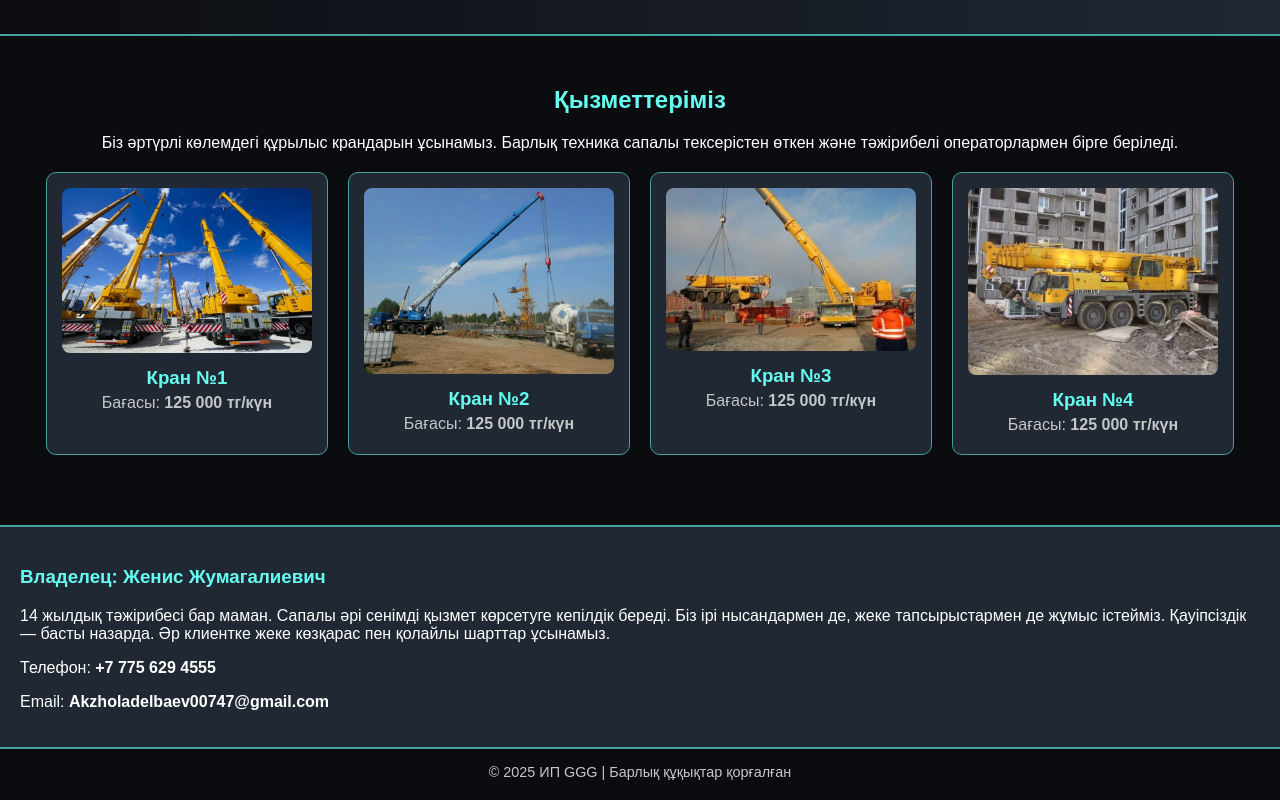
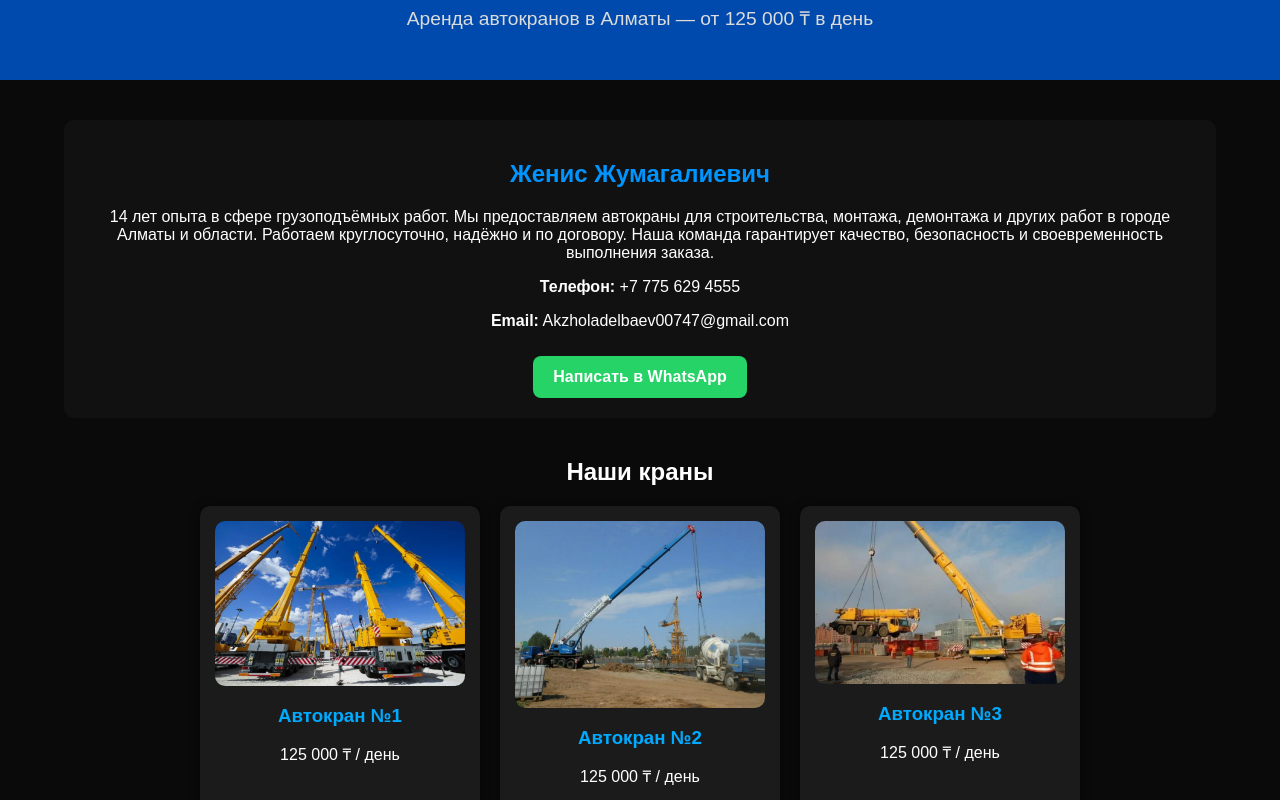
Before and after one commit to Akzhol800/crane-site, a plain HTML site: page index.html in a window 1280 px wide. Shown: the part 82-882 px from the top of the page. Drawn offline with Linux system fonts and the light colour scheme.

Commit message:
Update index.html

```diff
--- a/index.html
+++ b/index.html
@@ -1,130 +1,152 @@
 <!DOCTYPE html>
-<html lang="kk">
+<html lang="ru">
 <head>
   <meta charset="UTF-8">
   <meta name="viewport" content="width=device-width, initial-scale=1.0">
-  <title>ИП GGG — Құрылыс крандары</title>
+  <title>ИП GGG — Аренда автокранов в Алматы</title>
   <style>
     body {
+      font-family: Arial, sans-serif;
+      background-color: #0a0a0a;
+      color: #fff;
       margin: 0;
-      font-family: Arial, sans-serif;
-      background-color: #0b0c10;
-      color: #fff;
+      padding: 0;
     }
+
     header {
-      background: linear-gradient(90deg, #0b0c10, #1f2833);
-      padding: 20px;
+      background-color: #004aad;
       text-align: center;
-      border-bottom: 2px solid #45a29e;
+      padding: 30px 10px;
     }
+
     header h1 {
+      font-size: 2em;
       margin: 0;
-      color: #66fcf1;
-      font-size: 2em;
     }
+
     header p {
-      color: #c5c6c7;
-      margin-top: 5px;
+      font-size: 1.2em;
+      color: #dcdcdc;
     }
-    .section {
-      padding: 30px;
+
+    .container {
+      width: 90%;
+      margin: 30px auto;
       text-align: center;
     }
-    .section h2 {
-      color: #66fcf1;
+
+    .owner {
+      margin: 40px 0;
+      background: #111;
+      padding: 20px;
+      border-radius: 10px;
     }
+
+    .owner h2 {
+      color: #0094ff;
+    }
+
     .cards {
       display: flex;
       flex-wrap: wrap;
       justify-content: center;
       gap: 20px;
-      margin-top: 20px;
     }
+
     .card {
-      background-color: #1f2833;
-      border: 1px solid #45a29e;
+      background: #1b1b1b;
+      padding: 15px;
       border-radius: 10px;
       width: 250px;
-      padding: 15px;
-      transition: transform 0.3s ease;
+      box-shadow: 0 0 10px rgba(0,0,0,0.5);
     }
-    .card:hover {
-      transform: scale(1.05);
-    }
+
     .card img {
       width: 100%;
+      border-radius: 10px;
+      margin-bottom: 10px;
+    }
+
+    .card h3 {
+      margin: 5px 0;
+      color: #00aaff;
+    }
+
+    .contact {
+      background: #111;
+      padding: 20px;
+      border-radius: 10px;
+      margin-top: 30px;
+    }
+
+    a.whatsapp {
+      display: inline-block;
+      background: #25D366;
+      color: white;
+      padding: 12px 20px;
       border-radius: 8px;
+      text-decoration: none;
+      font-weight: bold;
+      margin-top: 10px;
     }
-    .card h3 {
-      color: #66fcf1;
-      margin: 10px 0 5px;
-    }
-    .card p {
-      color: #c5c6c7;
-      margin: 5px 0;
-    }
-    .owner {
-      margin-top: 40px;
-      padding: 20px;
-      background: #1f2833;
-      border-top: 2px solid #45a29e;
-    }
-    .owner h3 {
-      color: #66fcf1;
-    }
+
     footer {
       text-align: center;
-      padding: 15px;
-      background: #0b0c10;
-      border-top: 2px solid #45a29e;
-      color: #c5c6c7;
-      font-size: 0.9em;
+      padding: 20px;
+      background: #004aad;
+      color: #fff;
+      margin-top: 30px;
     }
   </style>
 </head>
 <body>
   <header>
     <h1>ИП GGG</h1>
-    <p>Құрылыс крандарын жалға беру — 24/7</p>
+    <p>Аренда автокранов в Алматы — от 125 000 ₸ в день</p>
   </header>
 
-  <section class="section">
-    <h2>Қызметтеріміз</h2>
-    <p>Біз әртүрлі көлемдегі құрылыс крандарын ұсынамыз. Барлық техника сапалы тексерістен өткен және тәжірибелі операторлармен бірге беріледі.</p>
+  <div class="container">
+    <div class="owner">
+      <h2>Женис Жумагалиевич</h2>
+      <p>14 лет опыта в сфере грузоподъёмных работ. Мы предоставляем автокраны для строительства, монтажа, демонтажа и других работ в городе Алматы и области. Работаем круглосуточно, надёжно и по договору.
+      Наша команда гарантирует качество, безопасность и своевременность выполнения заказа.</p>
+      <p><strong>Телефон:</strong> +7 775 629 4555</p>
+      <p><strong>Email:</strong> Akzholadelbaev00747@gmail.com</p>
+      <a href="https://wa.me/77756294555" class="whatsapp" target="_blank">Написать в WhatsApp</a>
+    </div>
 
+    <h2>Наши краны</h2>
     <div class="cards">
       <div class="card">
-        <img src="crane1.jpg" alt="Кран 1">
-        <h3>Кран №1</h3>
-        <p>Бағасы: <strong>125 000 тг/күн</strong></p>
+        <img src="crane1.jpg" alt="Автокран 1">
+        <h3>Автокран №1</h3>
+        <p>125 000 ₸ / день</p>
       </div>
       <div class="card">
-        <img src="crane2.jpg" alt="Кран 2">
-        <h3>Кран №2</h3>
-        <p>Бағасы: <strong>125 000 тг/күн</strong></p>
+        <img src="crane2.jpg" alt="Автокран 2">
+        <h3>Автокран №2</h3>
+        <p>125 000 ₸ / день</p>
       </div>
       <div class="card">
-        <img src="crane3.jpg" alt="Кран 3">
-        <h3>Кран №3</h3>
-        <p>Бағасы: <strong>125 000 тг/күн</strong></p>
+        <img src="crane3.jpg" alt="Автокран 3">
+        <h3>Автокран №3</h3>
+        <p>125 000 ₸ / день</p>
       </div>
       <div class="card">
-        <img src="crane4.jpg" alt="Кран 4">
-        <h3>Кран №4</h3>
-        <p>Бағасы: <strong>125 000 тг/күн</strong></p>
+        <img src="crane4.jpg" alt="Автокран 4">
+        <h3>Автокран №4</h3>
+        <p>125 000 ₸ / день</p>
       </div>
     </div>
-  </section>
 
-  <section class="owner">
-    <h3>Владелец: Женис Жумагалиевич</h3>
-    <p>14 жылдық тәжірибесі бар маман. Сапалы әрі сенімді қызмет көрсетуге кепілдік береді. Біз ірі нысандармен де, жеке тапсырыстармен де жұмыс істейміз. Қауіпсіздік — басты назарда. Әр клиентке жеке көзқарас пен қолайлы шарттар ұсынамыз.</p>
-    <p>Телефон: <strong>+7 775 629 4555</strong></p>
-    <p>Email: <strong>Akzholadelbaev00747@gmail.com</strong></p>
-  </section>
+    <div class="contact">
+      <h3>Работаем круглосуточно в Алматы</h3>
+      <p>Свяжитесь с нами для аренды техники — поможем подобрать оптимальный вариант под ваши задачи!</p>
+    </div>
+  </div>
 
   <footer>
-    © 2025 ИП GGG | Барлық құқықтар қорғалған
+    © 2025 ИП GGG | Аренда автокранов в Алматы
   </footer>
 </body>
 </html>
```
